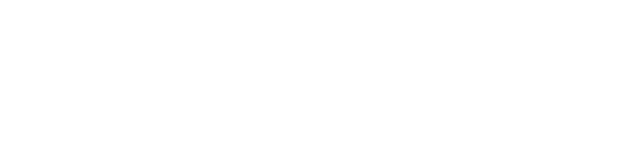
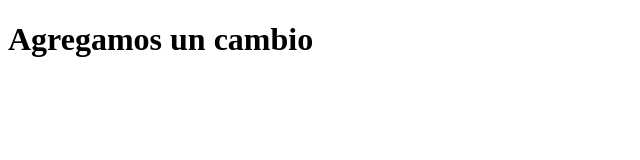
Before and after one commit to Blackbeyonder/git-prueba, a plain HTML site: page index.html in a window 1280 px wide. Shown: the whole page, without its empty margins (0-640 px from the left). Drawn offline with Linux system fonts and the light colour scheme.

Commit message:
Modificamos algo

```diff
--- a/index.html
+++ b/index.html
@@ -6,6 +6,7 @@
     <title>Documento con git</title>
 </head>
 <body>
+    <h1> Agregamos un cambio</h1>
 
 </body>
 </html>
```
